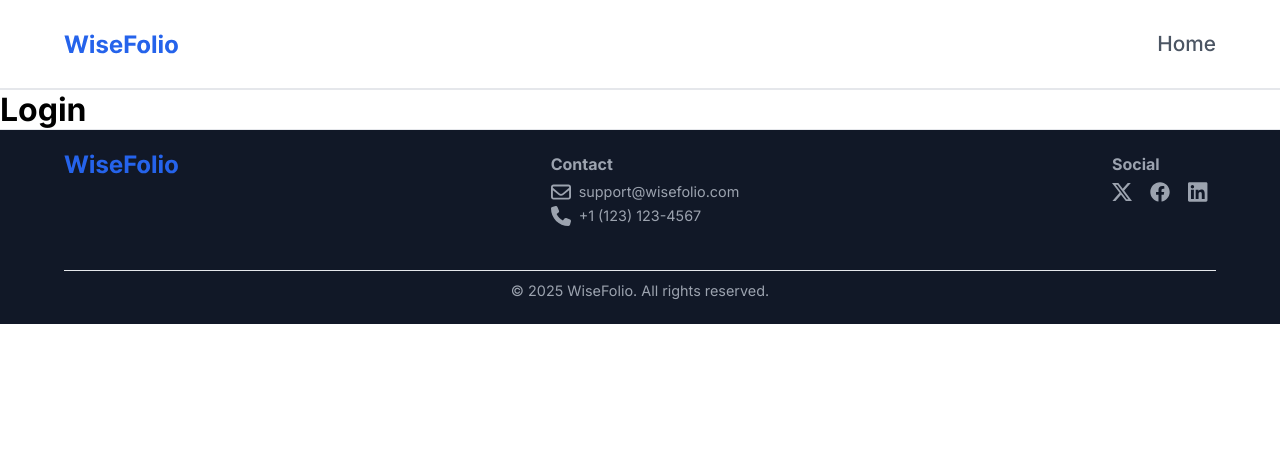
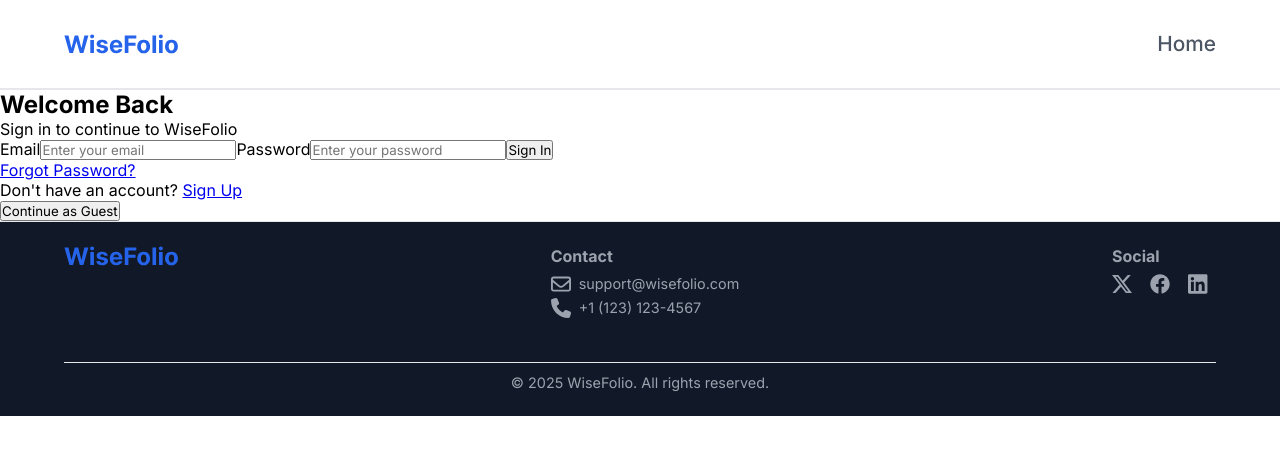
Before and after one commit to Lospub/WiseFolio-Client, a React (Vite) app in the folder wisefolio-client/: page /login in a window 1280 px wide. Shown: the top 454 px of the page. Built offline with nearby package versions, Linux system fonts and the light colour scheme.

Commit message:
implement login screen content

```diff
--- a/wisefolio-client/src/App.tsx
+++ b/wisefolio-client/src/App.tsx
@@ -2,7 +2,7 @@ import './App.scss'
 import { BrowserRouter, Routes, Route } from 'react-router-dom';
 import Home from './pages/Home/Home';
 import Registration from './pages/Registration';
-import Login from './pages/Login';
+import Login from './pages/Login/Login';
 import Dashboard from './pages/Dashboard';
 import ExpenseTracking from './pages/ExpenseTracking';
 import BudgetManagement from './pages/BudgetManagement';
--- a/wisefolio-client/src/pages/Login.tsx
+++ /dev/null
@@ -1,12 +0,0 @@
-import Footer from "../components/Footer/Footer";
-
-const Login = () => {
-    return (
-        <>
-            <h1>Login</h1>
-            <Footer />
-        </>
-    );
-};
-
-export default Login;
--- /dev/null
+++ b/wisefolio-client/src/pages/Login/Login.tsx
@@ -0,0 +1,57 @@
+import { useNavigate } from 'react-router-dom';
+import './Login.scss';
+import Footer from '../../components/Footer/Footer';
+
+const Login: React.FC = () => {
+  const navigate = useNavigate();
+
+  const handleSignIn = (e: React.FormEvent) => {
+    e.preventDefault();
+    console.log("Sign-In Submitted");
+  };
+
+  return (
+    <div className="login">
+      <div className="login__card">
+        <h2 className="login__title">Welcome Back</h2>
+        <p className="login__subtitle">Sign in to continue to WiseFolio</p>
+        <form onSubmit={handleSignIn} className="login__form">
+          <label htmlFor="email" className="login__label">Email</label>
+          <input
+            type="email"
+            id="email"
+            className="login__input"
+            placeholder="Enter your email"
+            required
+          />
+          <label htmlFor="password" className="login__label">Password</label>
+          <input
+            type="password"
+            id="password"
+            className="login__input"
+            placeholder="Enter your password"
+            required
+          />
+          <button type="submit" className="login__button login__button--primary">
+            Sign In
+          </button>
+        </form>
+        <div className="login__links">
+          <a href="/forgot-password" className="login__link">Forgot Password?</a>
+          <p className="login__text">
+            Don't have an account? <a href="/signup" className="login__link">Sign Up</a>
+          </p>
+          <button
+            className="login__button login__button--secondary"
+            onClick={() => navigate('/dashboard')}
+          >
+            Continue as Guest
+          </button>
+        </div>
+      </div>
+      <Footer />
+    </div>
+  );
+};
+
+export default Login;
```
Also changed, not shown: wisefolio-client/src/pages/Login/Login.scss (added).
